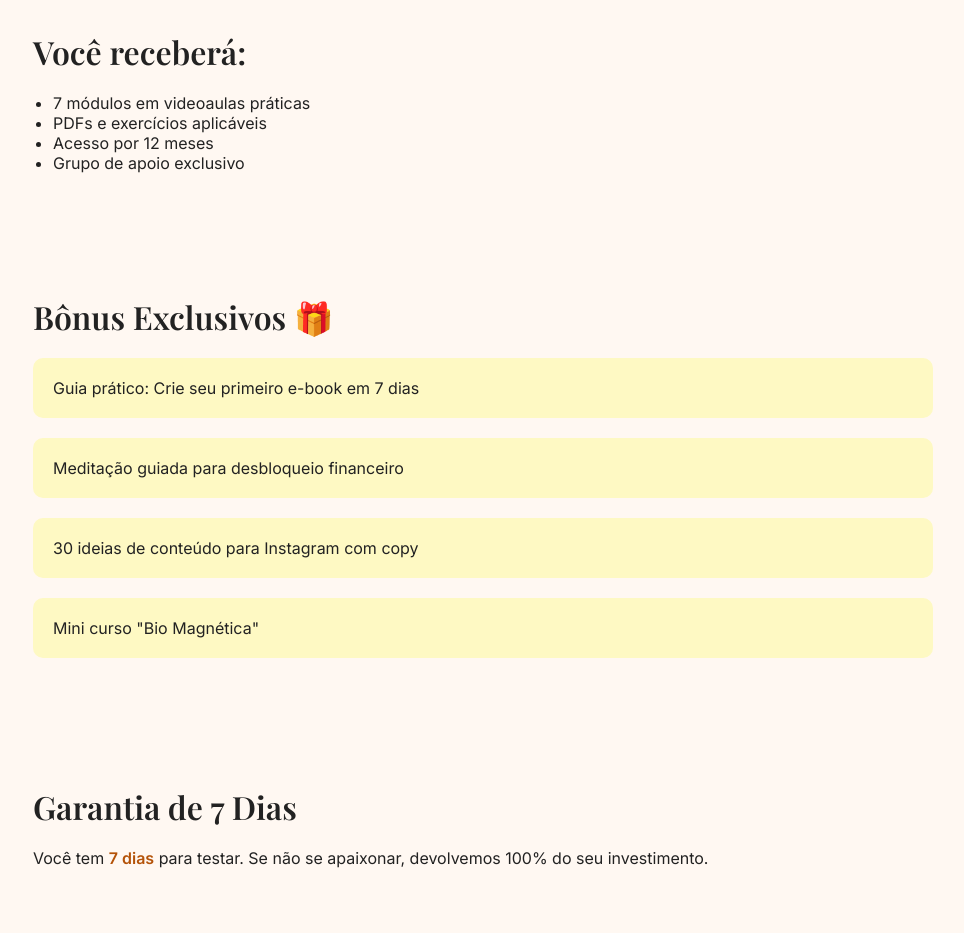
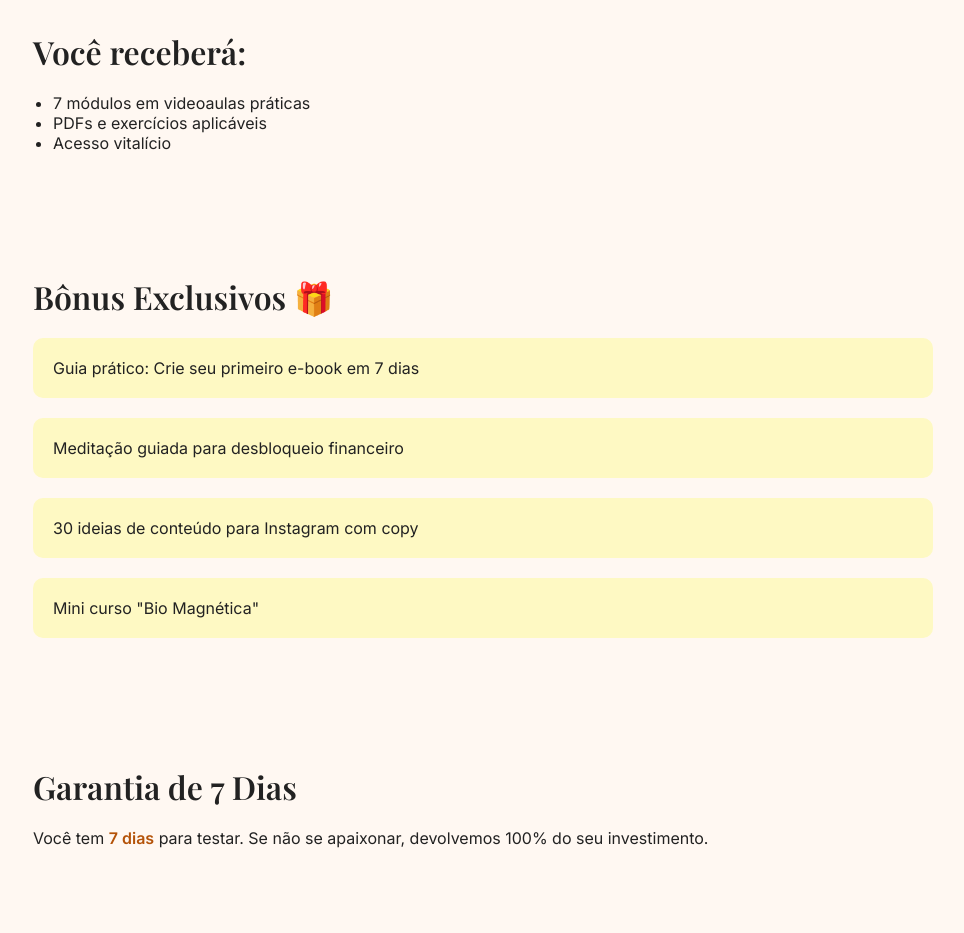
Before and after one commit to Elisbernardi/renda-digital, a plain HTML site: page index.html in a window 1280 px wide. Shown: the part 900-1833 px from the top of the page, without its empty margins (157-1121 px from the left). Drawn offline with nearby package versions, Linux system fonts and the light colour scheme.

Commit message:
Update index.html

```diff
--- a/index.html
+++ b/index.html
@@ -101,8 +101,7 @@
     <ul>
       <li>7 módulos em videoaulas práticas</li>
       <li>PDFs e exercícios aplicáveis</li>
-      <li>Acesso por 12 meses</li>
-      <li>Grupo de apoio exclusivo</li>
+      <li>Acesso vitalício</li>
     </ul>
   </section>
 
```
